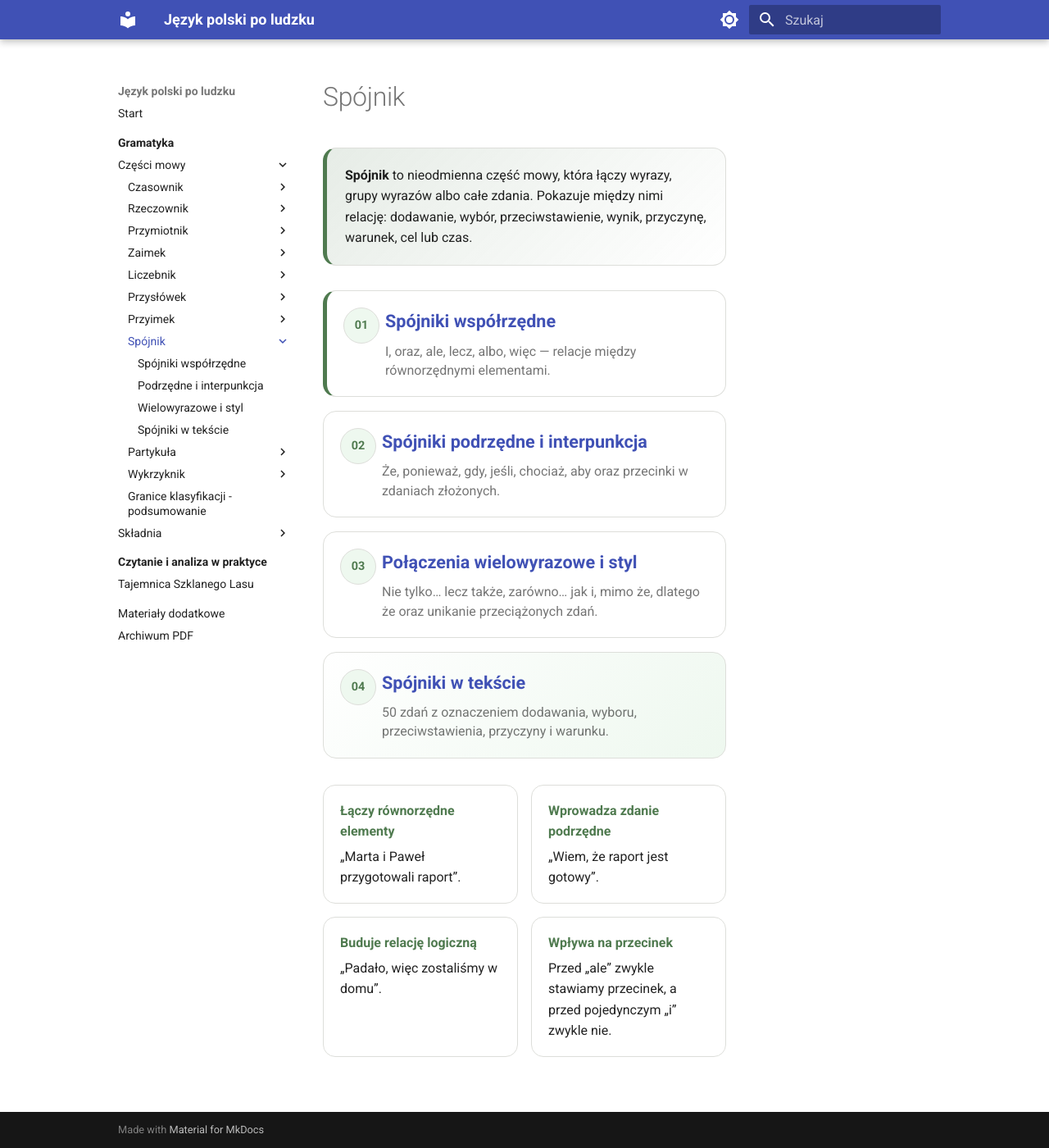
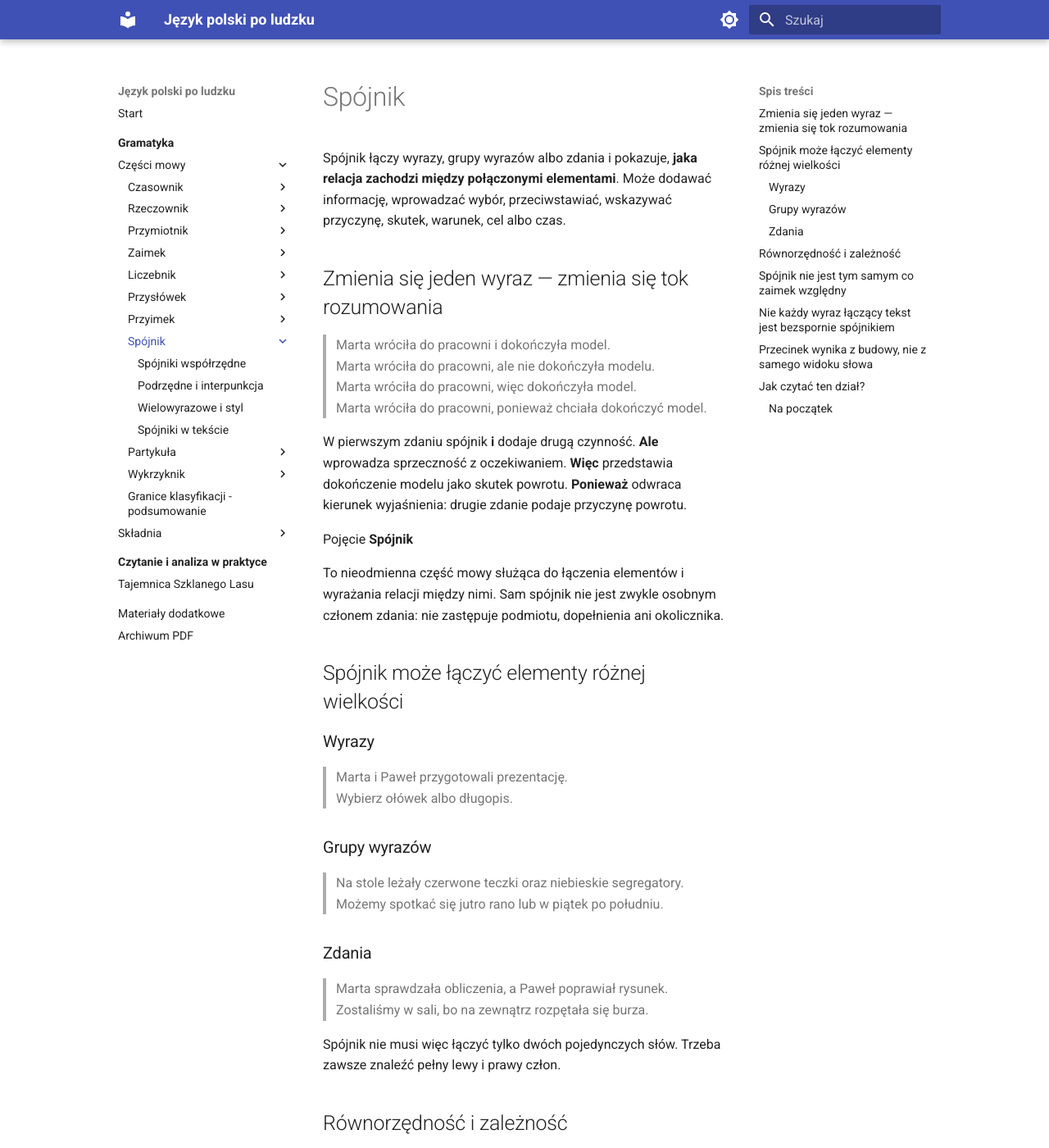
Before and after one commit to dchorazkiewicz/SP_JP, an MkDocs documentation site: the page built from docs/gramatyka/czesci-mowy/spojnik/index.md, in a window 1280 px wide and 1400 px high. Shown: the whole window at 82% size. Built offline with MkDocs 1.6.1 and Material for MkDocs 9.7.7, drawn with Linux system fonts in a browser that asks for light colours; some of the changed text lies outside the part shown.

Commit message:
Rewrite conjunction chapter introduction

```diff
--- a/docs/gramatyka/czesci-mowy/spojnik/index.md
+++ b/docs/gramatyka/czesci-mowy/spojnik/index.md
@@ -2,30 +2,117 @@
 
 <div class="conjunction-lesson" markdown>
 
-<div class="indecl-lead">
-<strong>Spójnik</strong> to nieodmienna część mowy, która łączy wyrazy, grupy wyrazów albo całe zdania. Pokazuje między nimi relację: dodawanie, wybór, przeciwstawienie, wynik, przyczynę, warunek, cel lub czas.
+<div class="lesson-lead" markdown>
+
+Spójnik łączy wyrazy, grupy wyrazów albo zdania i pokazuje, **jaka relacja zachodzi między połączonymi elementami**. Może dodawać informację, wprowadzać wybór, przeciwstawiać, wskazywać przyczynę, skutek, warunek, cel albo czas.
+
 </div>
 
-<div class="indecl-topic-grid">
-  <a class="indecl-topic-card indecl-topic-card--primary" href="wspolrzedne/">
-    <span class="indecl-topic-number">01</span><strong>Spójniki współrzędne</strong><span>I, oraz, ale, lecz, albo, więc — relacje między równorzędnymi elementami.</span>
-  </a>
-  <a class="indecl-topic-card" href="podrzedne-i-interpunkcja/">
-    <span class="indecl-topic-number">02</span><strong>Spójniki podrzędne i interpunkcja</strong><span>Że, ponieważ, gdy, jeśli, chociaż, aby oraz przecinki w zdaniach złożonych.</span>
-  </a>
-  <a class="indecl-topic-card" href="wielowyrazowe-i-styl/">
-    <span class="indecl-topic-number">03</span><strong>Połączenia wielowyrazowe i styl</strong><span>Nie tylko… lecz także, zarówno… jak i, mimo że, dlatego że oraz unikanie przeciążonych zdań.</span>
-  </a>
-  <a class="indecl-topic-card indecl-topic-card--reading" href="spojniki-w-tekscie/">
-    <span class="indecl-topic-number">04</span><strong>Spójniki w tekście</strong><span>50 zdań z oznaczeniem dodawania, wyboru, przeciwstawienia, przyczyny i warunku.</span>
-  </a>
+## Zmienia się jeden wyraz — zmienia się tok rozumowania
+
+> <span class="member-left">Marta wróciła do pracowni</span> <span class="conj-focus">i</span> <span class="member-right">dokończyła model</span>.
+> <span class="member-left">Marta wróciła do pracowni</span>, <span class="conj-focus">ale</span> <span class="member-right">nie dokończyła modelu</span>.
+> <span class="member-left">Marta wróciła do pracowni</span>, <span class="conj-focus">więc</span> <span class="member-right">dokończyła model</span>.
+> <span class="member-left">Marta wróciła do pracowni</span>, <span class="conj-focus">ponieważ</span> <span class="member-right">chciała dokończyć model</span>.
+
+W pierwszym zdaniu spójnik **i** dodaje drugą czynność. **Ale** wprowadza sprzeczność z oczekiwaniem. **Więc** przedstawia dokończenie modelu jako skutek powrotu. **Ponieważ** odwraca kierunek wyjaśnienia: drugie zdanie podaje przyczynę powrotu.
+
+<div class="conjunction-concept">
+  <span class="conjunction-concept__label">Pojęcie</span>
+  <strong>Spójnik</strong>
+  <p>To nieodmienna część mowy służąca do łączenia elementów i wyrażania relacji między nimi. Sam spójnik nie jest zwykle osobnym członem zdania: nie zastępuje podmiotu, dopełnienia ani okolicznika.</p>
 </div>
 
-<div class="indecl-concept-grid">
-  <div class="indecl-concept-card"><strong>Łączy równorzędne elementy</strong>„Marta i Paweł przygotowali raport”.</div>
-  <div class="indecl-concept-card"><strong>Wprowadza zdanie podrzędne</strong>„Wiem, że raport jest gotowy”.</div>
-  <div class="indecl-concept-card"><strong>Buduje relację logiczną</strong>„Padało, więc zostaliśmy w domu”.</div>
-  <div class="indecl-concept-card"><strong>Wpływa na przecinek</strong>Przed „ale” zwykle stawiamy przecinek, a przed pojedynczym „i” zwykle nie.</div>
+## Spójnik może łączyć elementy różnej wielkości
+
+### Wyrazy
+
+> Marta <span class="conj-focus">i</span> Paweł przygotowali prezentację.
+> Wybierz ołówek <span class="conj-focus">albo</span> długopis.
+
+### Grupy wyrazów
+
+> Na stole leżały <span class="member-left">czerwone teczki</span> <span class="conj-focus">oraz</span> <span class="member-right">niebieskie segregatory</span>.
+> Możemy spotkać się <span class="member-left">jutro rano</span> <span class="conj-focus">lub</span> <span class="member-right">w piątek po południu</span>.
+
+### Zdania
+
+> <span class="member-left">Marta sprawdzała obliczenia</span>, <span class="conj-focus">a</span> <span class="member-right">Paweł poprawiał rysunek</span>.
+> <span class="member-left">Zostaliśmy w sali</span>, <span class="conj-focus">bo</span> <span class="member-right">na zewnątrz rozpętała się burza</span>.
+
+Spójnik nie musi więc łączyć tylko dwóch pojedynczych słów. Trzeba zawsze znaleźć pełny lewy i prawy człon.
+
+## Równorzędność i zależność
+
+> Marta czytała instrukcję <span class="conj-focus">i</span> Paweł przygotowywał narzędzia.
+
+Oba zdania mogą istnieć samodzielnie. Spójnik **i** łączy człony współrzędne, czyli równorzędne.
+
+> Marta zauważyła, <span class="conj-focus">że</span> brakuje jednego elementu.
+
+Fragment **że brakuje jednego elementu** zależy od czasownika **zauważyła** i uzupełnia jego treść. Spójnik **że** wprowadza zdanie podrzędne.
+
+<div class="conjunction-checkpoint">
+  <div class="conjunction-checkpoint__title">Spójnik nie zawsze łączy dwa samodzielne zdania</div>
+  <p>W konstrukcji <em>Wiem, że wrócisz</em> zdanie po <em>że</em> odpowiada na pytanie o treść wiedzy. Jest częścią większej konstrukcji i zależy od zdania nadrzędnego.</p>
 </div>
 
+## Spójnik nie jest tym samym co zaimek względny
+
+> To jest książka, <span class="relative-anchor">którą</span> przeczytałem wczoraj.
+> Wiem, <span class="conj-focus">że</span> przeczytałeś tę książkę.
+
+Forma **którą** odnosi się do rzeczownika **książka** i pełni wewnątrz zdania podrzędnego funkcję dopełnienia: przeczytałem **co?** — książkę. Jest zaimkiem względnym.
+
+Spójnik **że** jedynie wprowadza zdanie podrzędne. Nie zastępuje w nim żadnego rzeczownika ani innego członu.
+
+## Nie każdy wyraz łączący tekst jest bezspornie spójnikiem
+
+Wyrazy takie jak **jednak, natomiast, zaś, dlatego, ponadto** pomagają łączyć wypowiedzi i wskazują relacje logiczne. Ich klasyfikacja zależy jednak od sposobu użycia i przyjętego opisu gramatycznego. Część z nich może być opisywana jako partykuły, przysłówki albo wyrazy nawiązujące.
+
+W tym dziale będziemy odróżniać:
+
+- podstawowe spójniki, na przykład **i, albo, ale, lecz, więc, że, bo, jeśli**;
+- wyrażenia spójnikowe, na przykład **mimo że, dlatego że, podczas gdy**;
+- inne wyrazy nawiązujące, które porządkują tekst, ale nie zawsze należą do spójników.
+
+## Przecinek wynika z budowy, nie z samego widoku słowa
+
+> Marta otworzyła dokument <span class="conj-focus">i</span> sprawdziła dane.
+> Raport był krótki, <span class="conj-focus">ale</span> zawierał wszystkie wyniki.
+> Wiem, <span class="conj-focus">że</span> raport jest gotowy.
+
+Przed pojedynczym **i** zwykle nie stawiamy przecinka. Przed **ale** oraz przed zdaniem podrzędnym wprowadzonym przez **że** przecinek jest potrzebny.
+
+Jednak nawet przed **i** może pojawić się przecinek, gdy zamyka on wcześniejsze zdanie podrzędne:
+
+> Dokument, <span class="relative-anchor">który przygotowała Marta</span>, <span class="conj-focus">i</span> wykres Pawła zostały wysłane rano.
+
+Przecinek przed **i** nie oddziela tu członów połączonych przez ten spójnik. Zamyka wtrącone zdanie **który przygotowała Marta**.
+
+## Jak czytać ten dział?
+
+Najpierw zobaczymy, jak spójniki współrzędne dodają, rozdzielają, przeciwstawiają i pokazują wynik. Następnie przeanalizujemy zdania podrzędne i zasadę oddzielania ich przecinkami. Później zajmiemy się spójnikami powtarzanymi, parami typu **nie tylko… lecz także…**, połączeniami wielowyrazowymi i stylem. Na końcu sprawdzimy, jak spójniki prowadzą tok pełnej opowieści.
+
+<div class="topic-grid">
+  <a class="topic-card topic-card--primary" href="wspolrzedne/"><span class="topic-number">01</span><strong>Relacje między równorzędnymi członami</strong><span>Dodawanie, wybór, przeciwstawienie, wynik i wyjaśnienie oraz przecinki przy spójnikach współrzędnych.</span></a>
+  <a class="topic-card" href="podrzedne-i-interpunkcja/"><span class="topic-number">02</span><strong>Zależność i granice zdań</strong><span>„Że”, „bo”, „jeśli”, „aby”, „chociaż” oraz przecinek oddzielający całe zdanie podrzędne.</span></a>
+  <a class="topic-card" href="wielowyrazowe-i-styl/"><span class="topic-number">03</span><strong>Pary, zakres i styl</strong><span>„Nie tylko… lecz także…”, „im… tym…”, „mimo że”, „tak że” i budowanie przejrzystego toku myśli.</span></a>
+  <a class="topic-card topic-card--reading" href="spojniki-w-tekscie/"><span class="topic-number">04</span><strong>Spójniki w opowieści</strong><span>Jak zmieniają kierunek wydarzeń, uzasadniają decyzje i łączą kolejne etapy rozumowania.</span></a>
 </div>
+
+<div class="conjunction-summary">
+<h3>Na początek</h3>
+<ul>
+  <li>Spójnik łączy wyrazy, grupy wyrazów albo zdania.</li>
+  <li>Wybór spójnika zmienia relację logiczną między członami.</li>
+  <li>Spójniki współrzędne łączą człony równorzędne, a podrzędne wprowadzają człon zależny.</li>
+  <li>Spójnik zwykle nie pełni samodzielnej funkcji składniowej w zdaniu.</li>
+  <li>Zaimek względny, taki jak <em>który</em>, pełni funkcję wewnątrz zdania podrzędnego i nie jest spójnikiem.</li>
+  <li>O przecinku decyduje budowa całego zdania, a nie mechaniczne zapamiętanie jednego słowa.</li>
+</ul>
+</div>
+
+[Przejdź do pierwszej lekcji](wspolrzedne/){ .md-button .md-button--primary }
+
+</div>
```
